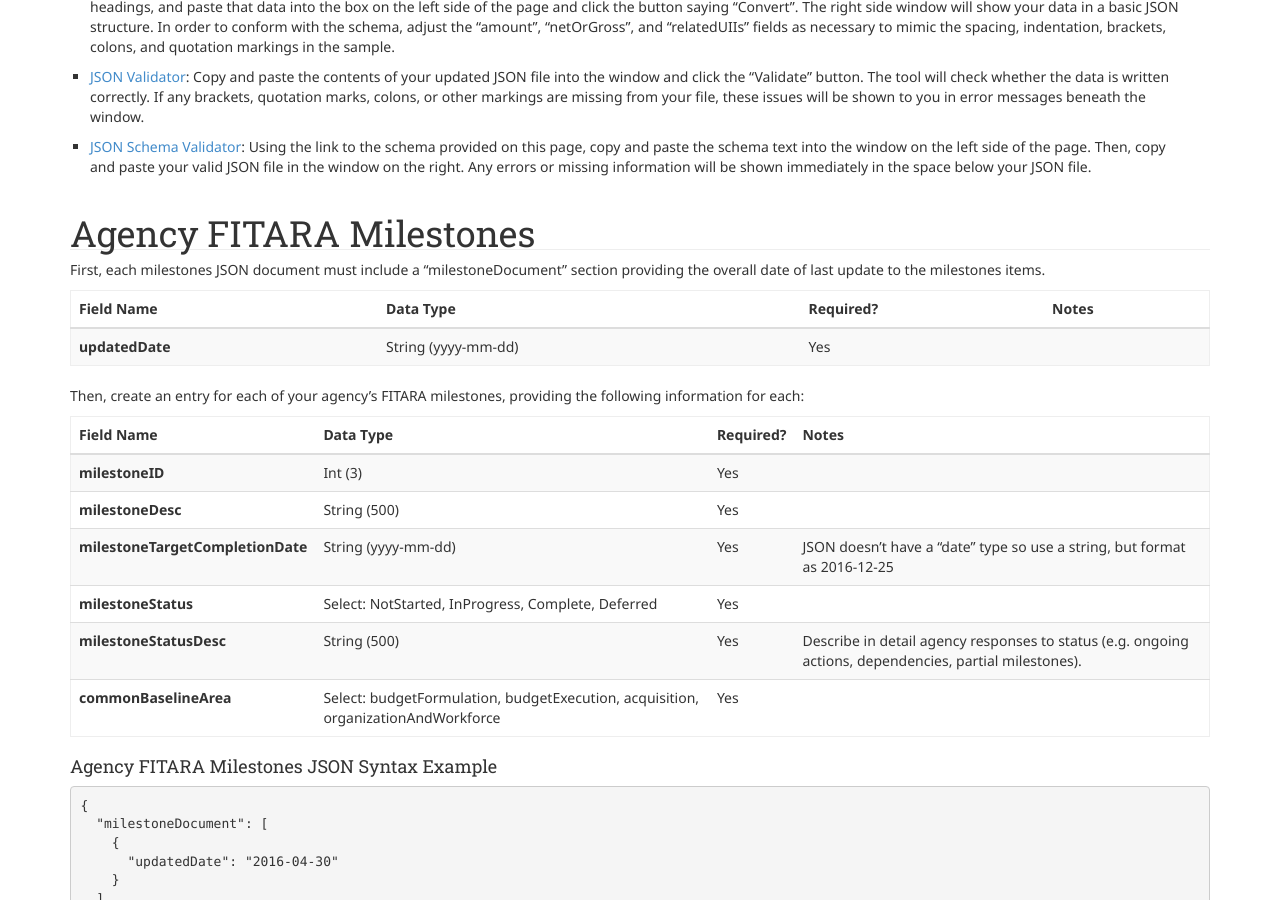
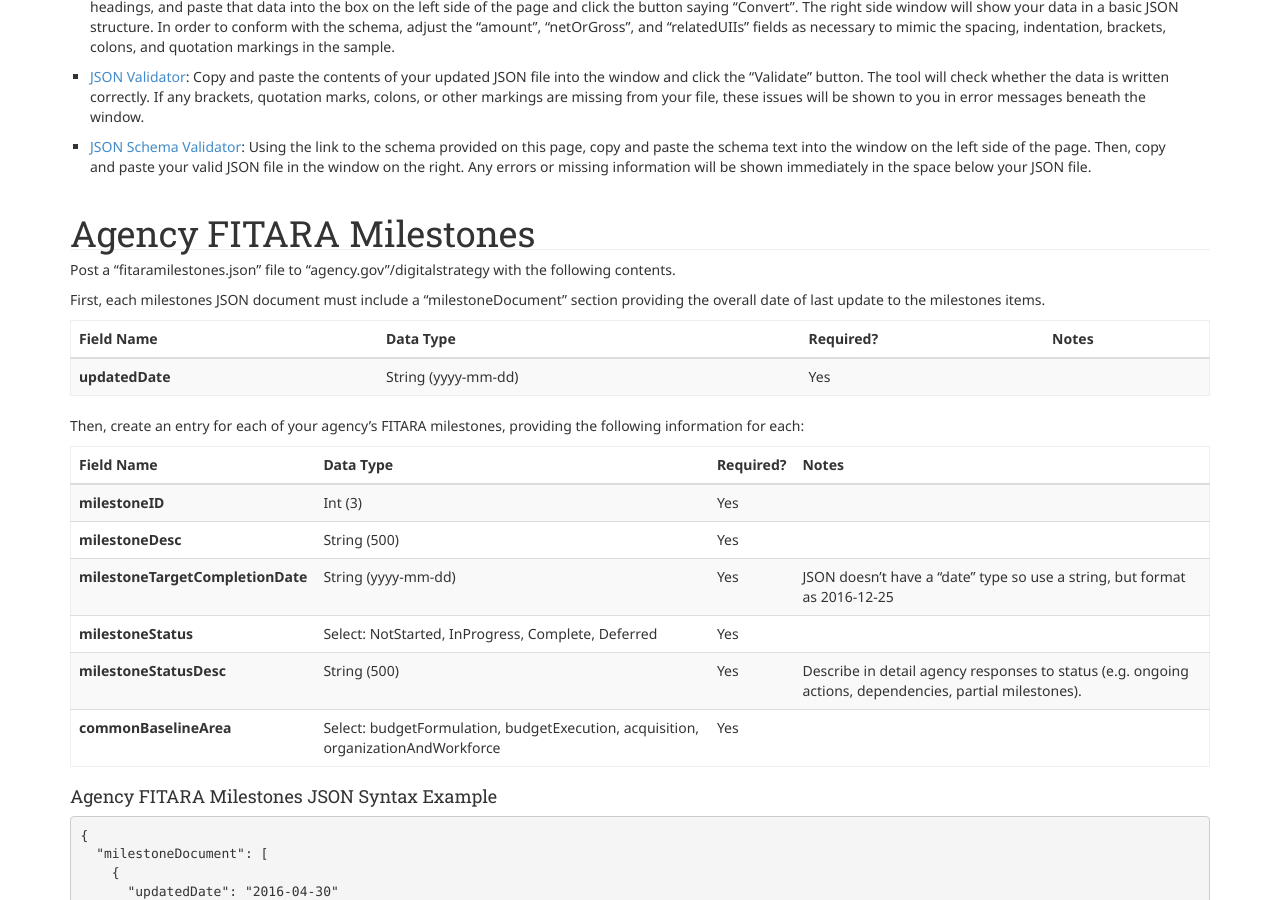
Before and after one commit to WhiteHouse/fitara, a Jekyll site: the page built from schema.md, in a window 1280 px wide and 900 px high, scrolled down 621 px. Built offline with Jekyll 4.4.1, drawn with Linux system fonts in a browser that asks for light colours.

Commit message:
direct agencies to name file fitaramilestones.json

```diff
--- a/schema.md
+++ b/schema.md
@@ -31,6 +31,8 @@ The following resources contain helpful tools for working with JSON data format:
 * [JSON Schema Validator](http://jsonschemalint.com/draft4/): Using the link to the schema provided on this page, copy and paste the schema text into the window on the left side of the page. Then, copy and paste your valid JSON file in the window on the right. Any errors or missing information will be shown immediately in the space below your JSON file.
 
 ## Agency FITARA Milestones
+
+Post a "fitaramilestones.json" file to "agency.gov"/digitalstrategy with the following contents.
 
 First, each milestones JSON document must include a "milestoneDocument" section providing the overall date of last update to the milestones items.
 
```
